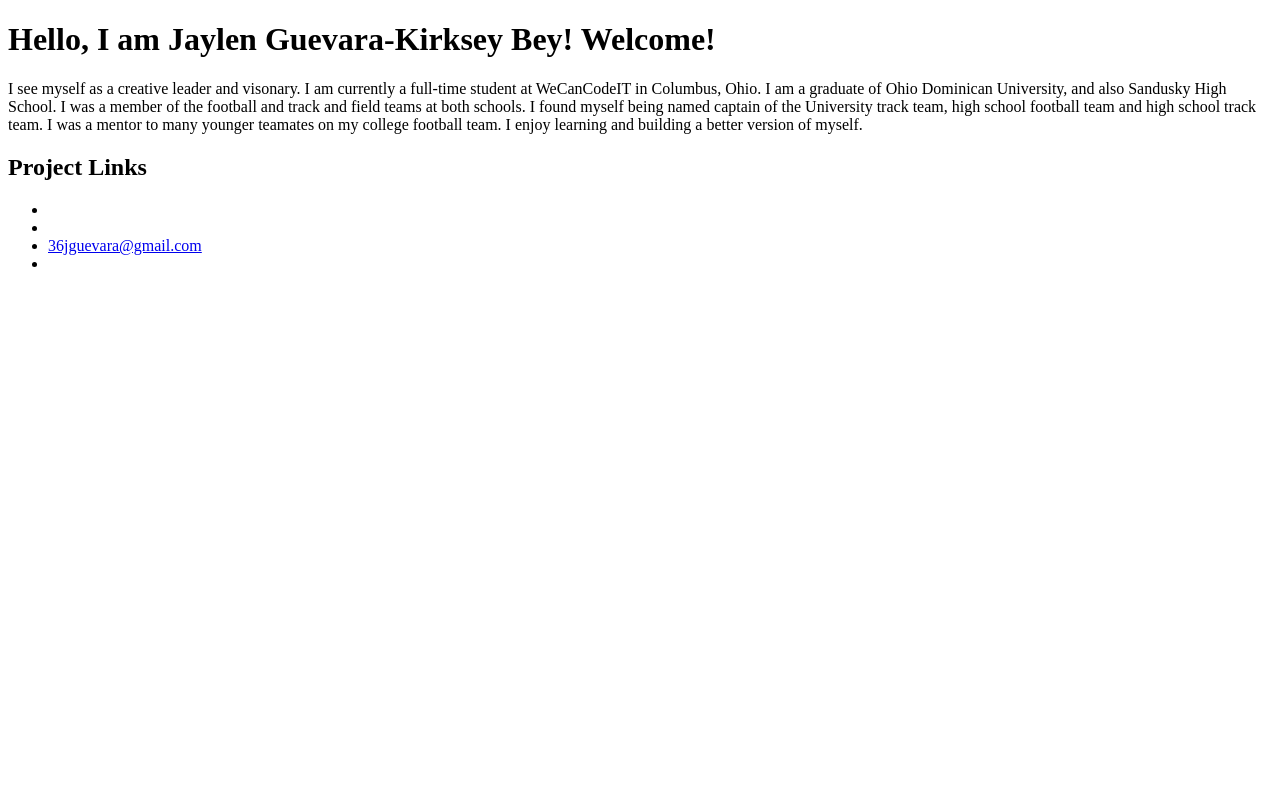
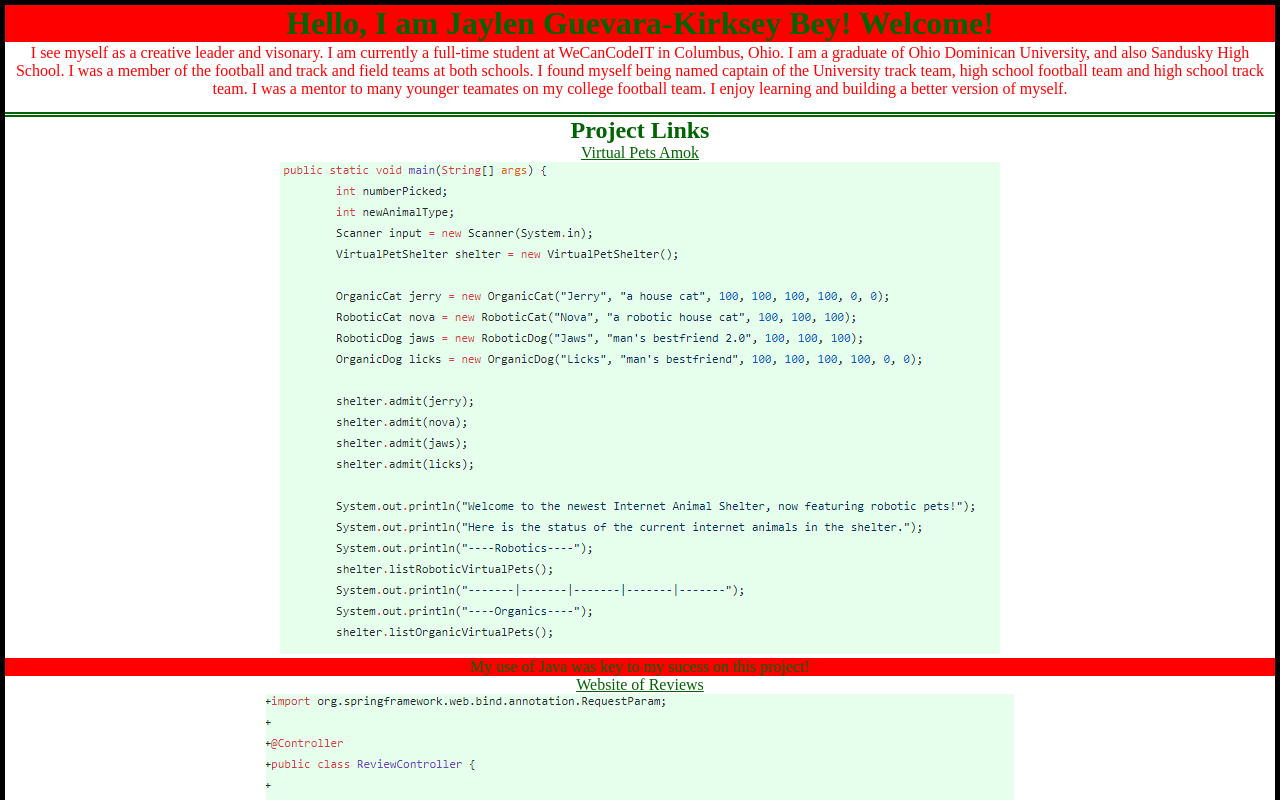
Before and after one commit to JG-KB/JG-KB.github.io, a plain HTML site: page projects.html in a window 1280 px wide. Shown: the top 800 px of the page. Drawn offline with Linux system fonts and the light colour scheme.

Commit message:
finalForNow

```diff
--- a/projects.html
+++ b/projects.html
@@ -1,7 +1,12 @@
 <!DOCTYPE html>
 <html>
 <head>
-	<title>MyProjects</title>
+<meta charset="UTF-8">
+    <meta name="viewport" content="width=device-width, initial-scale=1.0">
+    <meta http-equiv="X-UA-Compatible" content="ie=edge">
+   	<title>MyProjects</title>
+    <link rel="stylesheet" href="./src/css/styles.css">
+    <link rel="stylesheet" href="./src/css/layouts.css">
 </head>
 <body>
 	<div class="containerForProjectsPage">
@@ -14,12 +19,22 @@
 	<main class="projectsLink">
 		<h2> Project Links</h2>
 			<ul>
-				<li><a href="target="_blank"> </a></li>
-				<li><a href="target="_blank"> </a></li>
-				<li><a href="https://myaccount.google.com/?utm_source=OGB&utm_medium=act" target="_blank"> 36jguevara@gmail.com</a></li>
-				<li><a href="</a></li>
+				<li><a href="https://github.com/JG-KB/virtual-pet-amok" target="_blank"> Virtual Pets Amok</a></li>
+				<img src="./src/images/amok.PNG" alt="code screenshot" class="amokPhoto">
+				<p>My use of Java was key to my sucess on this project!</p>
+				<li><a href="https://github.com/JG-KB/reviews" target="_blank"> Website of Reviews </a></li>
+				<img src="./src/images/reviews.PNG" alt="code screenshot" class="reviewsPhoto">
+				<p>This project was the first time I used HTML and some CSS for a project! I also used Spring and utilized a controller!</p>
+				<li><a href="https://github.com/JG-KB/fortune-teller" target="_blank"> Fortune Teller</a></li>
+				<img src="./src/images/fTeller.PNG" alt="code screenshot" class="fTellerPhoto">
+				<p>This is my very first project! I used Java and my new found passion for coding to complete this project!</p>
 			</ul>
 	</main>
 
+		<footer>
+			<small> <a href="index.html">Home Page</a>
+			</small>
+		</footer>
+
 </body>
 </html>
--- a/src/css/layouts.css
+++ b/src/css/layouts.css
@@ -117,3 +117,19 @@ blockquote {
 	text-align: center;
 	color: darkgreen;
 }
+.projectsContent{
+	text-align: center;
+	bottom: 0.4rem;
+	padding: 0.5rem;
+	position: relative;
+	width: 100%;
+	color: red;
+}
+.projectsInfo {
+	text-align: center;
+	color: darkgreen;
+}
+.projectsLink{
+	position: center;
+	text-align: center;
+}
--- a/src/css/styles.css
+++ b/src/css/styles.css
@@ -96,6 +96,10 @@ blockquote {
 a{
 	color: darkgreen;
 }
+.projectsLink p {
+	color:darkgreen;
+	background-color: red;
+}
 .contactLinks{
 	border-width: 5px;
 	color: darkgreen;
@@ -107,9 +111,7 @@ a{
 	border-style: solid;
 	border-color: black;
 }
-.aboutMeInfo{
 
-}
 .proImageCap{
 	border-left-style: outset;
 	border-bottom-style: outset;
@@ -122,3 +124,21 @@ a{
 .aboutMeInfo {
 	color: darkgreen;
 }
+.projectsLink{
+	border-width: 5px;
+	color: darkgreen;
+	border-top-style: double;
+	border-top-color: darkgreen;
+}
+.containerForProjectsPage{
+	border-width: 5px;
+	border-style: solid;
+	border-color: black;
+}
+
+.projectsContent{
+	color: red;
+}
+.projectsInfo {
+	color: darkgreen;
+}
```
Also changed, not shown: aboutMe.html (+1 -1 lines), src/images/amok.PNG (added), src/images/fTeller.PNG (added), src/images/reviews.PNG (added).
